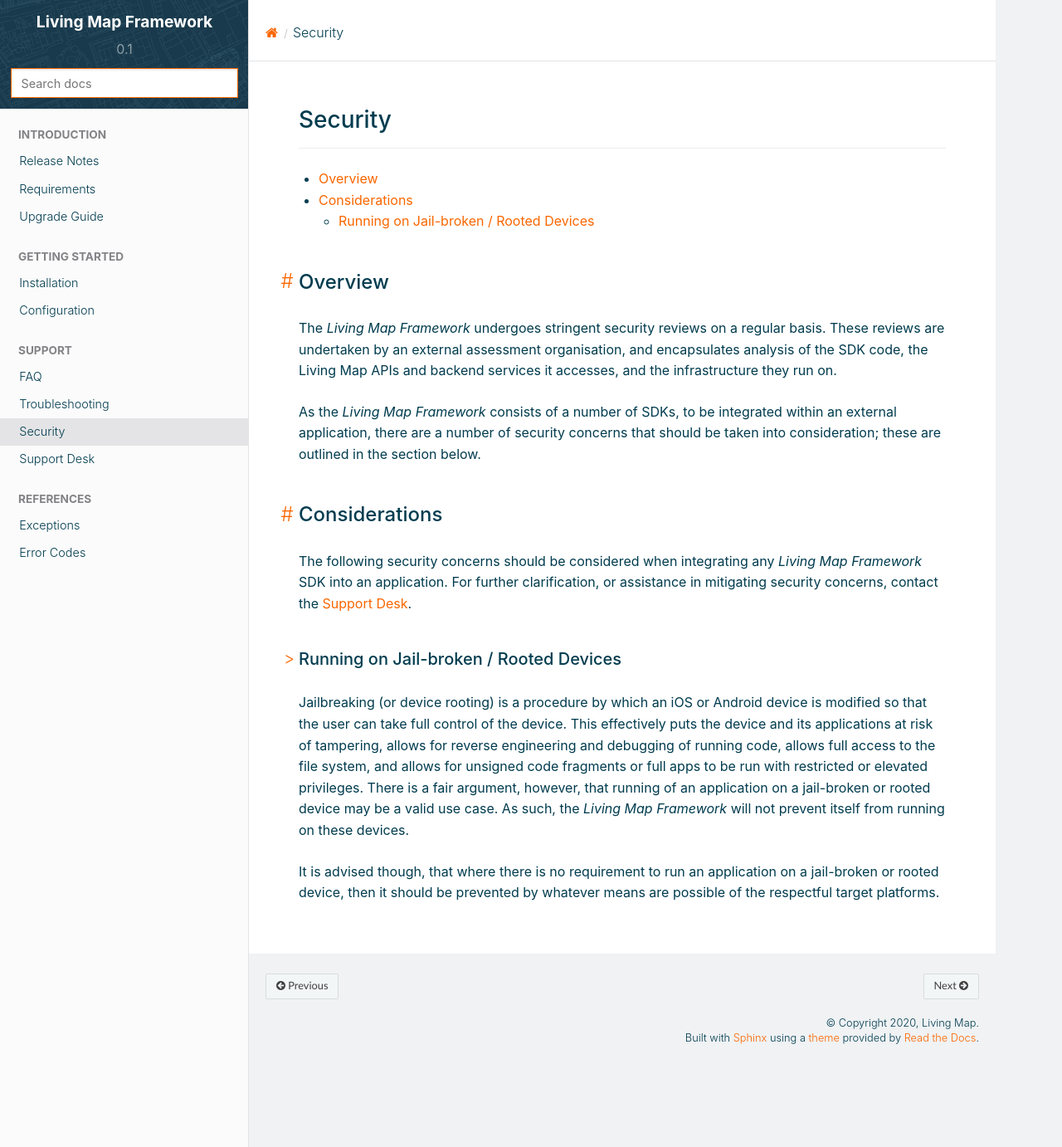
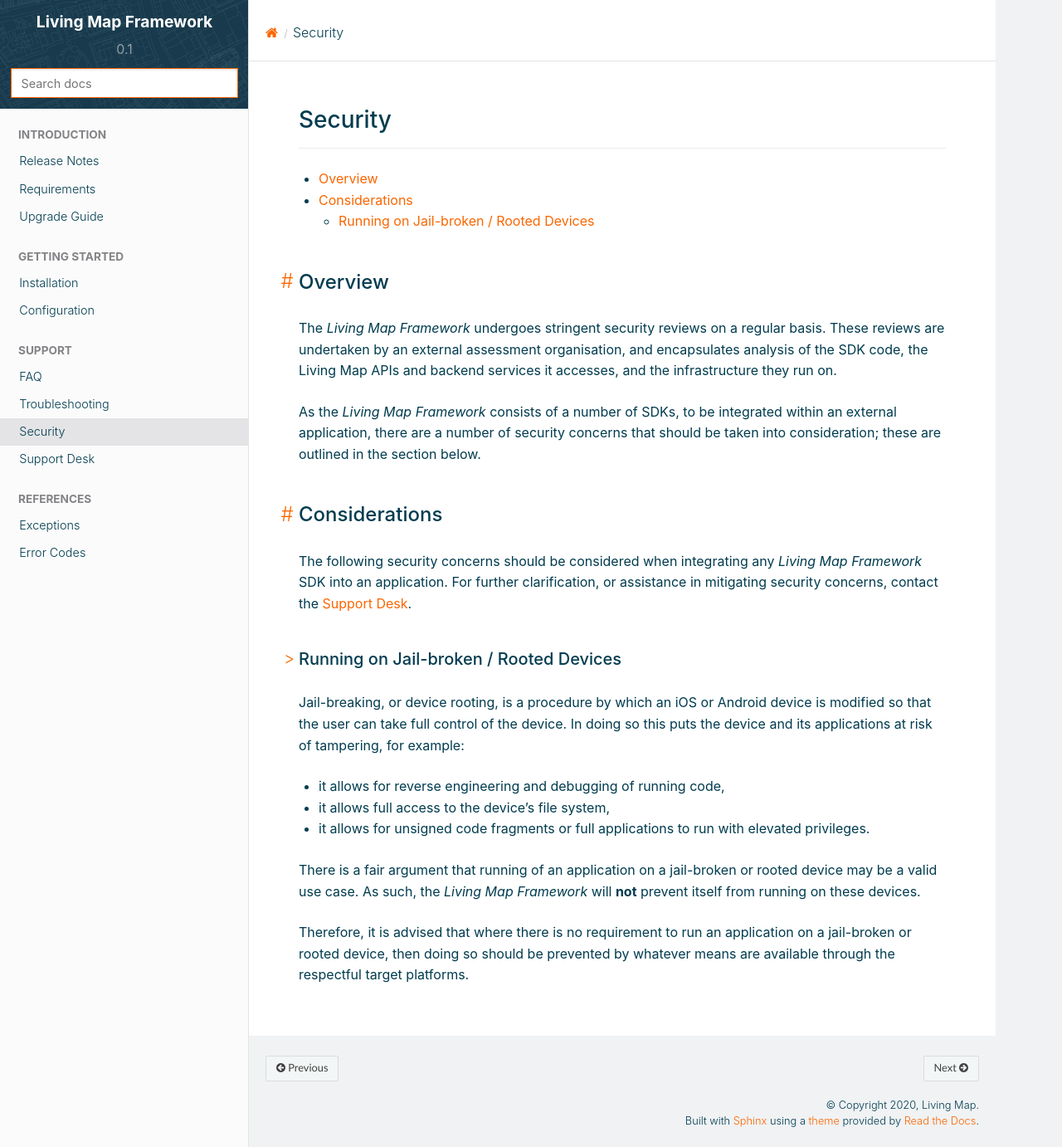
Before and after one commit to livingmap/documentation-LivingMapFramework, a Sphinx documentation site: the page built from source/support/security.rst, in a window 1280 px wide and 1382 px high. Shown: the whole window at 83% size. Built offline with Sphinx 7.4.7 and the Read the Docs theme 2.0.0, drawn with Linux system fonts in a browser that asks for light colours.

Commit message:
Content update to security.

```diff
--- a/source/support/security.rst
+++ b/source/support/security.rst
@@ -22,6 +22,12 @@ The following security concerns should be considered when integrating any *Livin
 Running on Jail-broken / Rooted Devices
 +++++++++++++++++++++++++++++++++++++++
 
-Jailbreaking (or device rooting) is a procedure by which an iOS or Android device is modified so that the user can take full control of the device. This effectively puts the device and its applications at risk of tampering, allows for reverse engineering and debugging of running code, allows full access to the file system, and allows for unsigned code fragments or full apps to be run with restricted or elevated privileges. There is a fair argument, however, that running of an application on a jail-broken or rooted device may be a valid use case. As such, the *Living Map Framework* will not prevent itself from running on these devices.
+Jail-breaking, or device rooting, is a procedure by which an iOS or Android device is modified so that the user can take full control of the device. In doing so this puts the device and its applications at risk of tampering, for example:
 
-It is advised though, that where there is no requirement to run an application on a jail-broken or rooted device, then it should be prevented by whatever means are possible of the respectful target platforms.
+* it allows for reverse engineering and debugging of running code,
+* it allows full access to the device's file system,
+* it allows for unsigned code fragments or full applications to run with elevated privileges.
+
+There is a fair argument that running of an application on a jail-broken or rooted device may be a valid use case. As such, the *Living Map Framework* will **not** prevent itself from running on these devices.
+
+Therefore, it is advised that where there is no requirement to run an application on a jail-broken or rooted device, then doing so should be prevented by whatever means are available through the respectful target platforms.
```
